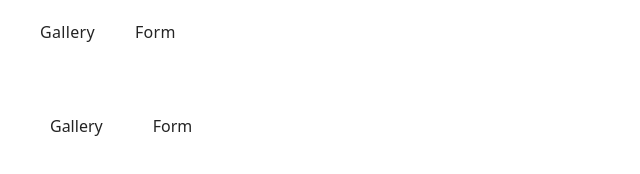
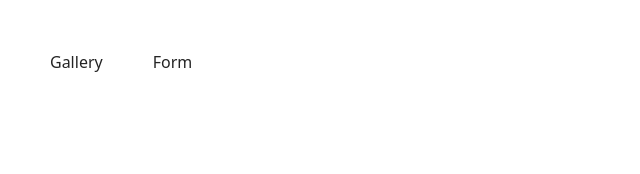
Before and after one commit to tms-zngs/goit-js-hw-09, a plain HTML site: page index.html in a window 1280 px wide. Shown: the whole page, without its empty margins (0-640 px from the left). Drawn offline with Linux system fonts and the light colour scheme.

Commit message:
Deploying to gh-pages from @ tms-zngs/goit-js-hw-09@ecf67bff42e9d5c08ed595a02660632ada873133 🚀

```diff
--- a/2-form.js
+++ b/2-form.js
@@ -1,2 +1,2 @@
-import"./assets/styles-D6083sXg.js";const e={email:"",message:""},s="feedback-form-state",t=document.querySelector(".feedback-form"),r=t.querySelector(".email-input"),o=t.querySelector(".message-area"),l=localStorage.getItem(s);if(l){const a=JSON.parse(l);e.email=a.email,e.message=a.message,r.value=e.email,o.value=e.message}r.addEventListener("input",a=>{e.email=a.target.value,localStorage.setItem(s,JSON.stringify(e))});o.addEventListener("input",a=>{e.message=a.target.value,localStorage.setItem(s,JSON.stringify(e))});t.addEventListener("submit",a=>{if(a.preventDefault(),!e.email||!e.message){alert("Fill please all fields");return}console.log(a.target.elements.email.value),console.log(a.target.elements.message.value),t.reset(),e.email="",e.message="",localStorage.setItem(s,JSON.stringify(e))});console.log(e);
+import"./assets/modulepreload-polyfill-B5Qt9EMX.js";/* empty css                      */const e={email:"",message:""},s="feedback-form-state",t=document.querySelector(".feedback-form"),r=t.querySelector(".email-input"),o=t.querySelector(".message-area"),l=localStorage.getItem(s);if(l){const a=JSON.parse(l);e.email=a.email,e.message=a.message,r.value=e.email,o.value=e.message}r.addEventListener("input",a=>{e.email=a.target.value,localStorage.setItem(s,JSON.stringify(e))});o.addEventListener("input",a=>{e.message=a.target.value,localStorage.setItem(s,JSON.stringify(e))});t.addEventListener("submit",a=>{if(a.preventDefault(),!e.email||!e.message){alert("Fill please all fields");return}console.log(a.target.elements.email.value),console.log(a.target.elements.message.value),t.reset(),e.email="",e.message="",localStorage.setItem(s,JSON.stringify(e))});console.log(e);
 //# sourceMappingURL=2-form.js.map
--- a/assets/styles-D6083sXg.js
+++ b/assets/modulepreload-polyfill-B5Qt9EMX.js
@@ -1,2 +1,2 @@
 (function(){const t=document.createElement("link").relList;if(t&&t.supports&&t.supports("modulepreload"))return;for(const e of document.querySelectorAll('link[rel="modulepreload"]'))i(e);new MutationObserver(e=>{for(const r of e)if(r.type==="childList")for(const o of r.addedNodes)o.tagName==="LINK"&&o.rel==="modulepreload"&&i(o)}).observe(document,{childList:!0,subtree:!0});function s(e){const r={};return e.integrity&&(r.integrity=e.integrity),e.referrerPolicy&&(r.referrerPolicy=e.referrerPolicy),e.crossOrigin==="use-credentials"?r.credentials="include":e.crossOrigin==="anonymous"?r.credentials="omit":r.credentials="same-origin",r}function i(e){if(e.ep)return;e.ep=!0;const r=s(e);fetch(e.href,r)}})();
-//# sourceMappingURL=styles-D6083sXg.js.map
+//# sourceMappingURL=modulepreload-polyfill-B5Qt9EMX.js.map
--- a/index.html
+++ b/index.html
@@ -5,27 +5,9 @@
     <link rel="icon" type="image/svg+xml" href="/goit-js-hw-09/favicon.svg" />
     <meta name="viewport" content="width=device-width, initial-scale=1.0" />
     <title>homework</title>
-    <script type="module" crossorigin src="/goit-js-hw-09/assets/styles-D6083sXg.js"></script>
     <link rel="stylesheet" crossorigin href="/goit-js-hw-09/assets/styles-DXeDSJGo.css">
   </head>
   <body>
-    <header class="header">
-  <div class="container">
-    <nav class="nav">
-      <ul class="nav-list">
-        <li class="nav-item">
-          <a class="nav-link {=$highlight-act}" href="./1-gallery.html"
-            >Gallery</a
-          >
-        </li>
-        <li class="nav-item">
-          <a class="nav-link {=$highlight-curr}" href="./2-form.html">Form</a>
-        </li>
-      </ul>
-    </nav>
-  </div>
-</header>
-
     <main>
 
       <ul class="navi">
@@ -33,6 +15,5 @@
         <li class="navi-item"><a href="./2-form.html">Form</a></li>
       </ul>
     </main>
-
   </body>
 </html>
```
Also changed, not shown: 1-gallery.html (+2 -2 lines), 1-gallery.js (+1 -1 lines), 2-form.html (+1 -1 lines), 4 other files.
